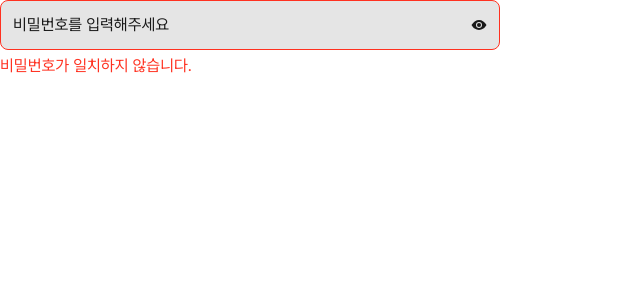
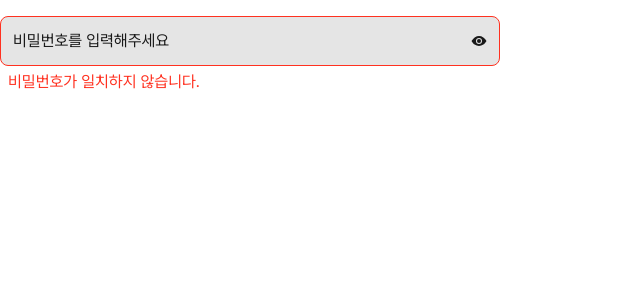
Before and after one commit to env-project/frontend, a React (Vite) app: page / in a window 1280 px wide. Shown: the top 300 px of the page, without its empty margins (0-640 px from the left). Built offline with nearby package versions, Linux system fonts and the light colour scheme.

Commit message:
#31 feat/에러 텍스트 사이즈조정

```diff
--- a/src/components/input/AuthInput.tsx
+++ b/src/components/input/AuthInput.tsx
@@ -25,7 +25,7 @@ export default function AuthInput({
   }
 
   return (
-    <div className="flex flex-col gap-1">
+    <div className="flex flex-col gap-1 py-4">
       <div
         className={clsx(
           "flex bg-bg-secondary text-text-primary w-[325px]  md:w-[500px] p-3 rounded-lg ",
@@ -37,7 +37,6 @@ export default function AuthInput({
           placeholder={placeholder}
           className={clsx(
             "focus:outline-none w-full border-none bg-transparent placeholder-text-primary",
-
             className
           )}
           {...rest}
@@ -48,7 +47,7 @@ export default function AuthInput({
           </button>
         )}
       </div>
-      {error && <Text className="text-error text-sm">{error}</Text>}
+      {error && <Text className="text-error text-xs px-2">{error}</Text>}
     </div>
   );
 }
```
